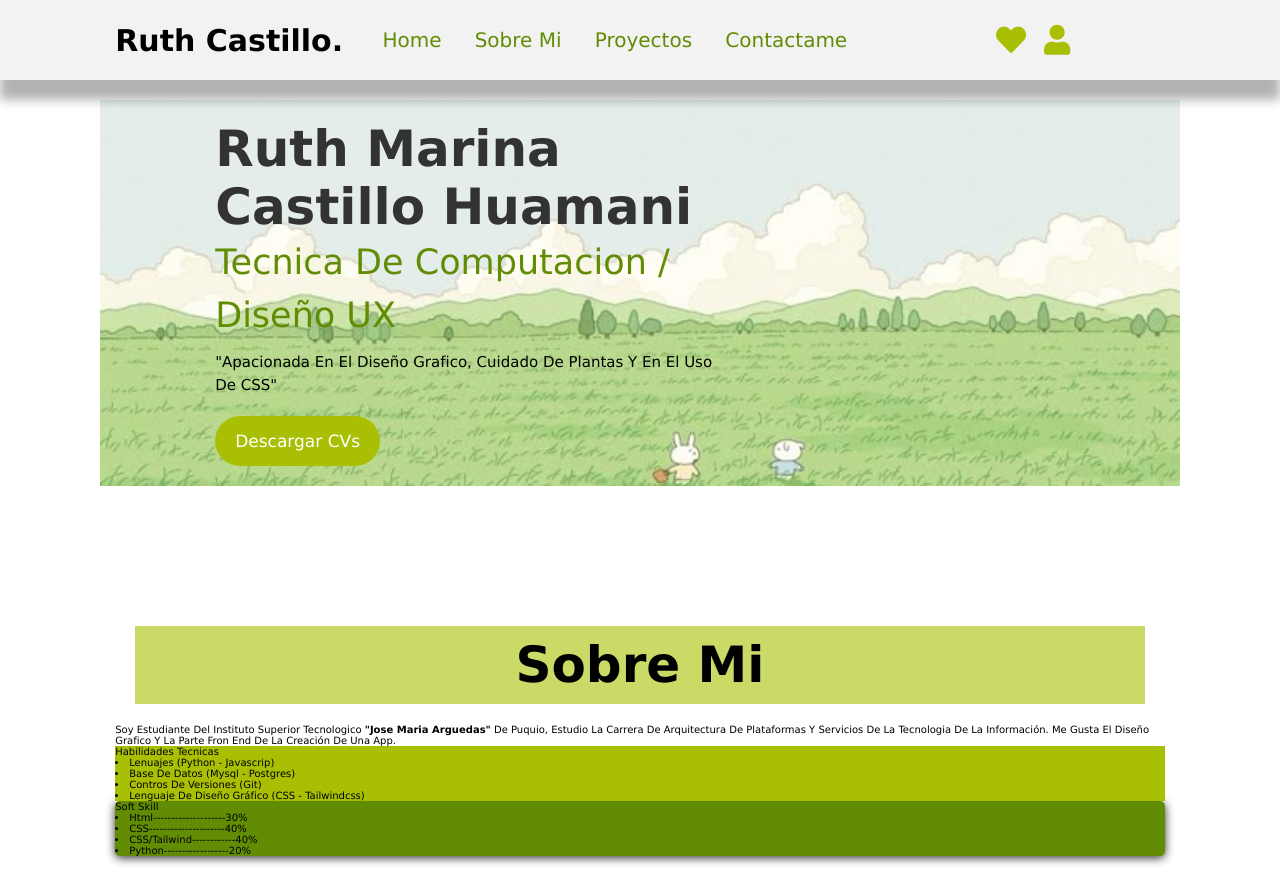
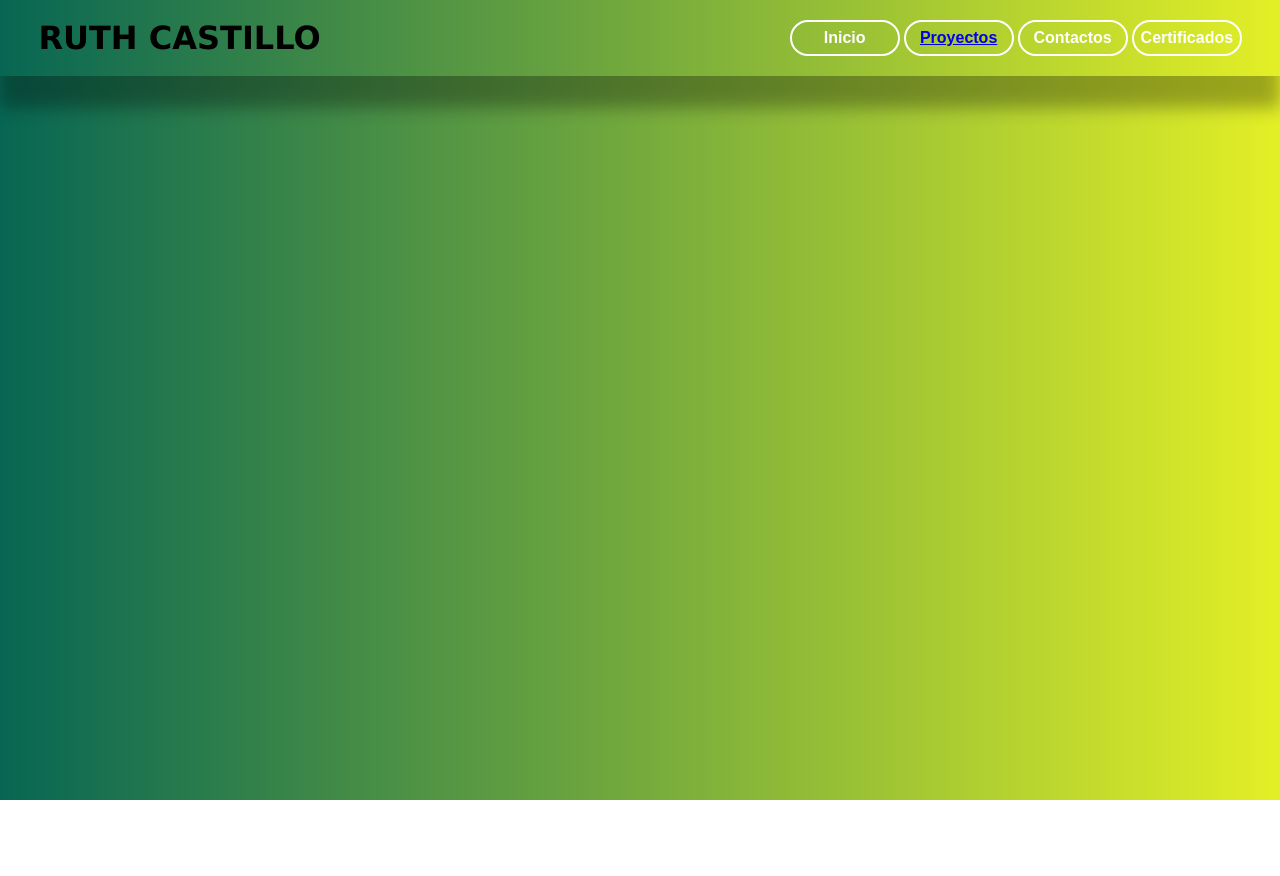
Before and after one commit to ruthcastillo7/mi_portafolio_mejorado, a plain HTML site: page index.html in a window 1280 px wide. After the commit the page ends 800 px from the top, so only its background shows below. Drawn offline with Linux system fonts and the light colour scheme.

Commit message:
feat: arregle mi otro portafolio
reinicie todo

```diff
--- a/css/style.css
+++ b/css/style.css
@@ -1,224 +1,41 @@
-:root{
-    --green:verde;
-}
+:root {
+    --color-principal: #076653;
+    --color-secundario: #e3ef26;
+    --color-terciario: #e2fbce;
+  }
 
-header .DECOLOR{
-    color: #F2F2F2;
-    color: #CBD966;
-    color: #A9BF04;
-    color: #618C03;
-    color: #465902;
-}
+body {
+    background: linear-gradient(to right, #076653 , #e3ef26);
+  }
 
-*{
-    margin:0; padding:0;
-    box-sizing: border-box;
-    font-family: Vernada, Geneva, Tehoma, sans-serif;
-    outline: none; border:none;
-    text-decoration: none;
-    text-transform: capitalize;
-    transition: .2s linear;
-}
-
-html{
-    font-size: 62.5%;
-    scroll-behavior: smooth;
-    scroll-padding-top: 6rem;
-    overflow-x: hidden;
-}
-
-section{
-    padding: 2rem 9%;
-}
-
-.btn{
-    display: inline-block;
-    margin-top: 1rem;
-    border-radius: 5rem;
-    background: #A9BF04;
-    color: #fff;
-    padding: 1.5rem 2rem;
-    cursor: pointer;
-    font-size: 1.7rem;
-}
-
-.btn:hover{
-    background: #618C03;
-    border-radius: 5rem;
-    color: white;
-    padding: 2rem 2.5rem;
-}
-
+/* Cabecera */
 header{
     position: fixed;
     top: 0; left: 0; right: 0;
-    background: #F2F2F2;
-    padding: 0.5rem 9%;
+    height: 70px;
+    background: 10%;
+    padding: 0.2rem 3%;
     display: flex;
     align-items: center;
     justify-content: space-between;
     z-index: 10;
     box-shadow: 0 2rem 1rem rgba(0,0,0,.3);
 }
-header .logo{
-    font-size: 3rem;
-    color: black;
-    font-weight: bolder;
+h1 {
+    font-family: 'Lucida Sans', 'Lucida Sans Regular', 'Lucida Grande', 'Lucida Sans Unicode', Geneva, Verdana, sans-serif;
 }
-
-header .logo span{
-    color: var(--green);
+button {
+    width: 100%;
+    font-size: inherit;
+    padding: 7px;
+    width: 110px;
+    background-color: transparent;/* pone transparente el fondo*/
+    border: 2px solid white;
+    border-radius: 20px;
+    color: white;
+    font-weight: bold;/* sirve para poner la letra negrita*/
 }
-
-header .navbar a{
-    font-size: 2rem;
-    padding:0 1.5rem;
-    color: #618C03;
-}
-
-header .navbar a:hover{
-    color: var(--green);
-}
-
-header .icons a{
-    font-size: 3rem;
-    color: #A9BF04;
-    margin-left: 1.5rem;
-}
-
-header.icons a:hover{
-    color: var(#A9BF04);
-}
-
-header #toggler{
-    display: none;
-}
-
-header .fa-bars{
-    font-size: 3rem;
-    color: #618C03;
-    border-radius: 5rem;
-    padding: 5rem 5rem;
-    cursor: pointer;
-    border: 5rem solid rgba(0,0,0,.3);
-    display: none;
-}
-
-.home{
-    display: flex;
-    align-items: center;
-    min-width: 100vh;
-    background: url(../public/fondo.jpg) no-repeat;
-    background-size: cover;
-    background-position: center;
-    margin: 100px;
-}
-
-.home .content{
-    max-width: 50rem;
-}
-
-.home .content h3{
-    font-size: 5rem;
-    color: #333;
-}
-
-.home .content span{
-    font-size: 3.5rem;
-    color: #618C03;
-    padding: 1rem 0;
-    line-height: 1.5;
-}
-
-.home .content p{
-    font-size: 1.5rem;
-    color: black;
-    padding: 1rem 0;
-    line-height: 1.5;
-}
-/* --------------------home end------------------- */
-
-/* --------------------sobre mi star------------------- */
-.heading{
-    text-align: center;
-    font-size: 5rem;
-    color: black;
-    padding: 1rem;
-    margin: 2rem;
-    background: #CBD966;
-}
-
-.sobreMi .row{
-    display: flex;
-    align-items: center;
-    gap: 2rem;
-    flex-wrap: wrap;
-    padding: 2rem 0;
-    padding-bottom: 3rem;
-}
-
-.sobreMi .columHabilidades{
-    flex:1 1 40rem;
-    position: relative;
-    background: #A9BF04;
-}
-.sobreMi .columnaSkill{
-    flex:1 1 40rem;
-    position:1.5rem;
-    background: #618C03;
-    border-radius: .5rem;
-    box-shadow: 0 .2rem 1rem #333;
-
-}
-/* --------------------sobre mi end------------------- */
-
-
-
-/* -----------------------------medias q home----------------------------- */
-@media (max-width:991px) {
-    html{
-        font-size: 55%;
-    }
-    header{
-        padding: 2rem;
-    }
-    section{
-        padding: 2rem;
-    }
-    .home{
-        background-position: left;
-    }
-}
-
-@media (max-width:768px) {
-    header .fa-bars{
-        display: block;
-    }
-    header .navbar{
-        position: absolute;
-        top: 100; left: 0; right: 0;
-        background: #eee;
-        border-top: .1rem solid rgba(0,0,0,.3);
-        clip-path: polygon(0 0, 100% 0, 100% 0, 0 0);
-    }
-    header #toggler:checked ~ .navbar{
-        clip-path: polygon(0 0, 100% 0, 100% 0, 0 0);
-    }
-
-    header .navbar a{
-        margin: 1.5rem;
-        padding: 1.5rem;
-        background: #fff;
-        border: .1rem solid rgba(0,0,0,.3);
-        display: block;
-    }
-}
-
-@media (max-width:450px) {
-    html{
-        font-size: 50%;
-    }
-    .heading{/* --medias q sobre mi-- */
-        font-size: 3rem;
-    }
-}
+a [type="submint"]:hover{
+    background-color: var(--color-terciario);
+    color: #fff;
+  }
--- a/index.html
+++ b/index.html
@@ -4,70 +4,21 @@
     <meta charset="UTF-8">
     <meta name="viewport" content="width=device-width, initial-scale=1.0">
     <title>Ruth Castillo</title>
+    <link rel="shortcut icon" href="./public/Chibi_Ruth.ico" type="image/x-icon">
     <link rel="stylesheet" href="http://cdnjs.cloudflare.com/ajax/libs/font-awesome/5.15.3/css/all.min.css">
     <link rel="stylesheet" href="css/style.css">
 
 </head>
 <body>
-<header>
-    <!-- Navegacion -->
-     <input type="checkbox" name="" id="toggler">
-     <label for="toggler" class="fas fa-bars"></label>
-
-    <a href="#" class="logo">Ruth Castillo<span>.</span></a>
-    <nav class="navbar">
-       <a href="#home">Home</a>
-       <a href="#sobreMi">Sobre mi</a>
-       <a href="#proyectos">Proyectos</a>
-       <a href="#contactame">Contactame</a>
-    </nav>
-    <section class="icons">
-       <a href="#" class="fas fa-heart"></a>
-       <a href="#" class="fas fa-user"></a>
-    </section>
-
-   <!-- Presentacion -->
-   <!-- Sobre mi -->
-   <!-- Soft Skill -->
-   <!-- Proyectos -->
-   <!-- Contactame -->
-   <!-- Formulario -->
-
-</header>
-<!-- section ends -->
-
-<!-- home sections starts -->
-   <section class="home" id="home">
-      <article class="content">
-         <h3>Ruth Marina Castillo Huamani</h3>
-         <span>Tecnica de computacion / diseño UX</span>
-         <p>"Apacionada en el diseño grafico, cuidado de plantas y en el uso de CSS"</p>
-         <a href="#" class="btn">Descargar CVs</a>
-      </article>
-   </section>
-   <!-- home sections end -->
-
-   <!-- sobre mi sections star -->
-   <section class="sobreMi" id="sobreMi">
-      <h3 class="heading">Sobre mi</h3>
-      <p>Soy estudiante del Instituto Superior Tecnologico <strong>"Jose Maria Arguedas"</strong> de Puquio, estudio la carrera de Arquitectura de Plataformas y Servicios de la Tecnologia de la Información. Me gusta el diseño grafico y la parte fron end de la creación de una app.</p>
-      <article class="columHabilidades">
-         <p>Habilidades Tecnicas</p>
-         <li><a>Lenuajes (python - javascrip)</a></li>
-         <li><a>Base de datos (mysql - postgres)</a></li>
-         <li><a>Contros de versiones (git)</a></li>
-         <li><a>Lenguaje de diseño gráfico (CSS - Tailwindcss)</a></li>
-      </article>
-      <article class="columnaSkill">
-         <p>Soft Skill</p>
-         <li>Html--------------------30%</li>
-         <li>CSS---------------------40%</li>
-         <li>CSS/tailwind------------40%</li>
-         <li>Python------------------20%</li>
-      </article>
-   </section>
-   <!-- sobre mi sections end -->
-
-
+   <!-- Cabecera -->
+   <header>
+      <h1>RUTH CASTILLO</h1>
+      <section>
+         <button>Inicio</button>
+         <button> <a href="#proyectos">Proyectos</a> </button>
+         <button>Contactos</button>
+         <button>Certificados</button>
+      </section>
+   </header>
 </body>
 </html>
```
Also changed, not shown: public/Chibi_Ruth.ico (added), public/cerfificado_freecodecamp.jpeg (added), public/certificado_aplicadora.jpeg (added), public/lista_de_tareas.jpeg (added).
